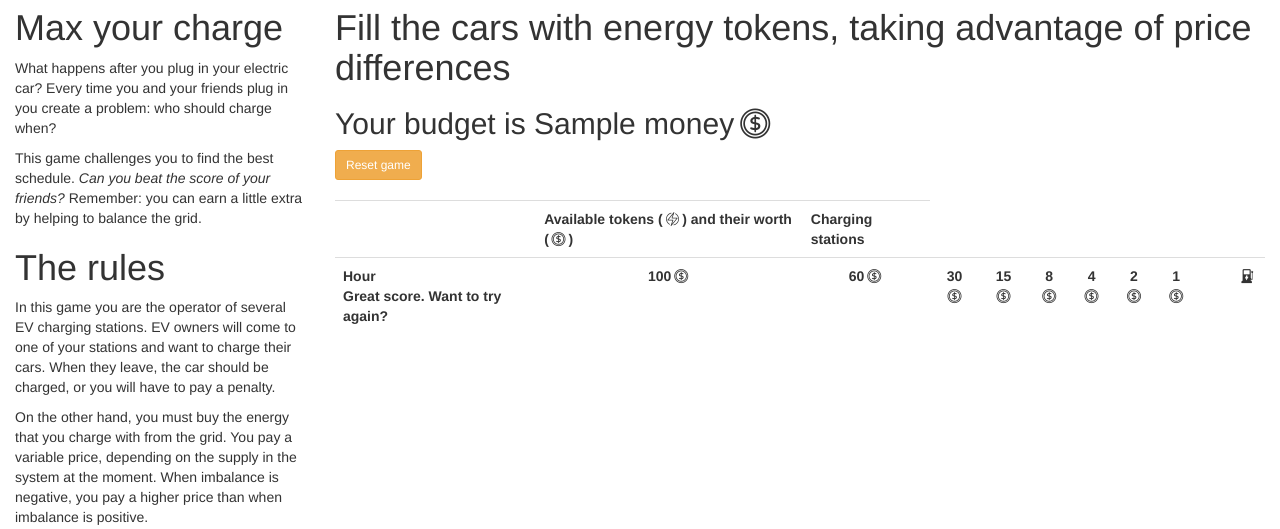
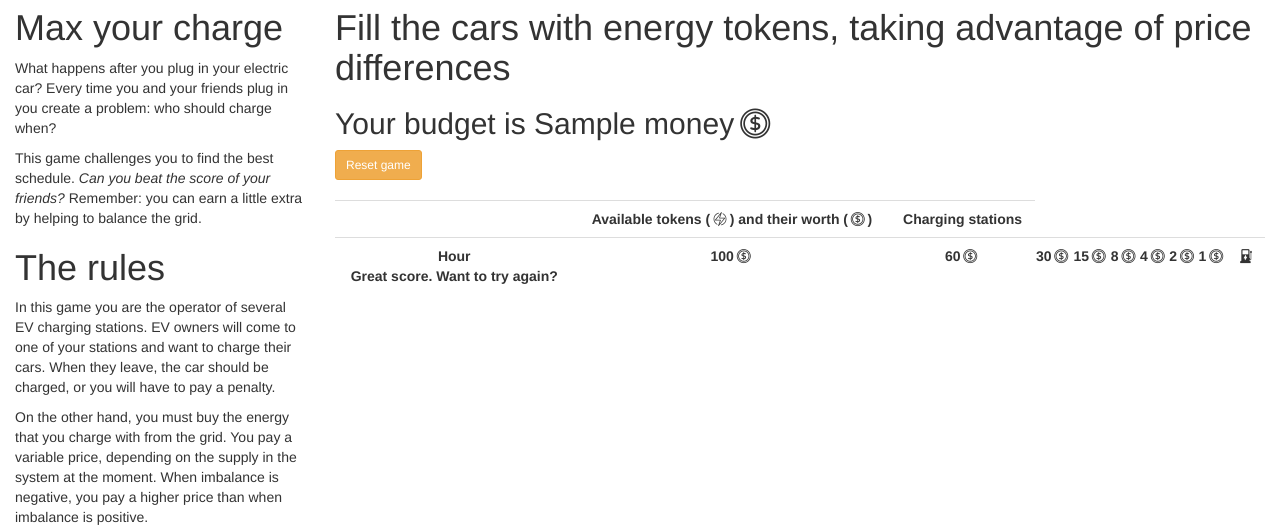
Before and after one commit to SeitaBV/smartcharginggame, a Flask app: template templates/dashboard.html in a window 1280 px wide. Shown: the part 142-671 px from the top of the page. Run offline with Flask 2, Linux system fonts and the light colour scheme; the template is opened without the code that fills it: most values are stand-ins (such as "Sample title", 1, 10 or a date in 2020); lists and menus that the app fills with data are empty.

Commit message:
Center align the board contents, Past actions now always have car color

```diff
--- a/static/css/scc.css
+++ b/static/css/scc.css
@@ -27,6 +27,12 @@
 }
 
 
+.table td{
+    text-align: center;
+}
+.table th{
+    text-align: center;
+}
 .icon-token {
     font-size: 150%;
 }
--- a/templates/dashboard.html
+++ b/templates/dashboard.html
@@ -161,7 +161,7 @@
                                     <!--<i class="icon-balance"></i>-->
                                 <!--</th>-->
                                 {% for imbalance_token in range(max_imbalance) %}
-                                    <th style="text-align: center;">
+                                    <th style="text-align: center; padding-left: 0; padding-right: 0;">
                                         {% if imbalance_token==0 %}
                                             <!--<i class="icon-coin-10"></i>-->
                                             <!--200-->
@@ -242,7 +242,7 @@
                                 <!--</td>-->
 
                                 {% for imbalance_token in range(imbalance_coin[turn_j]|int) %}
-                                    <th {% if turn_j==current_turn %}id="token-holder-{{imbalance_token}}"{% endif %}>
+                                    <th {% if turn_j==current_turn %}id="token-holder-{{imbalance_token}}"{% endif %} style="text-align: center; padding-left: 0; padding-right: 0;">
                                         <i class="icon-token"></i>
                                     </th>
                                 {% endfor %}
@@ -267,7 +267,7 @@
                                                         <i class="icon-token {{car_id}}"></i>
                                                     {%- endfor -%}
                                                     {%- for i in range(car_target - car.charging_actions[0:turn_j+1]|sum) -%}
-                                                        <i class="icon-token-empty"></i>
+                                                        <i class="icon-token-empty {% if turn_j < current_turn %}{{car_id}}{% endif %}"></i>
                                                     {%- endfor -%}
                                                 </span>
                                             {% else %}
```
